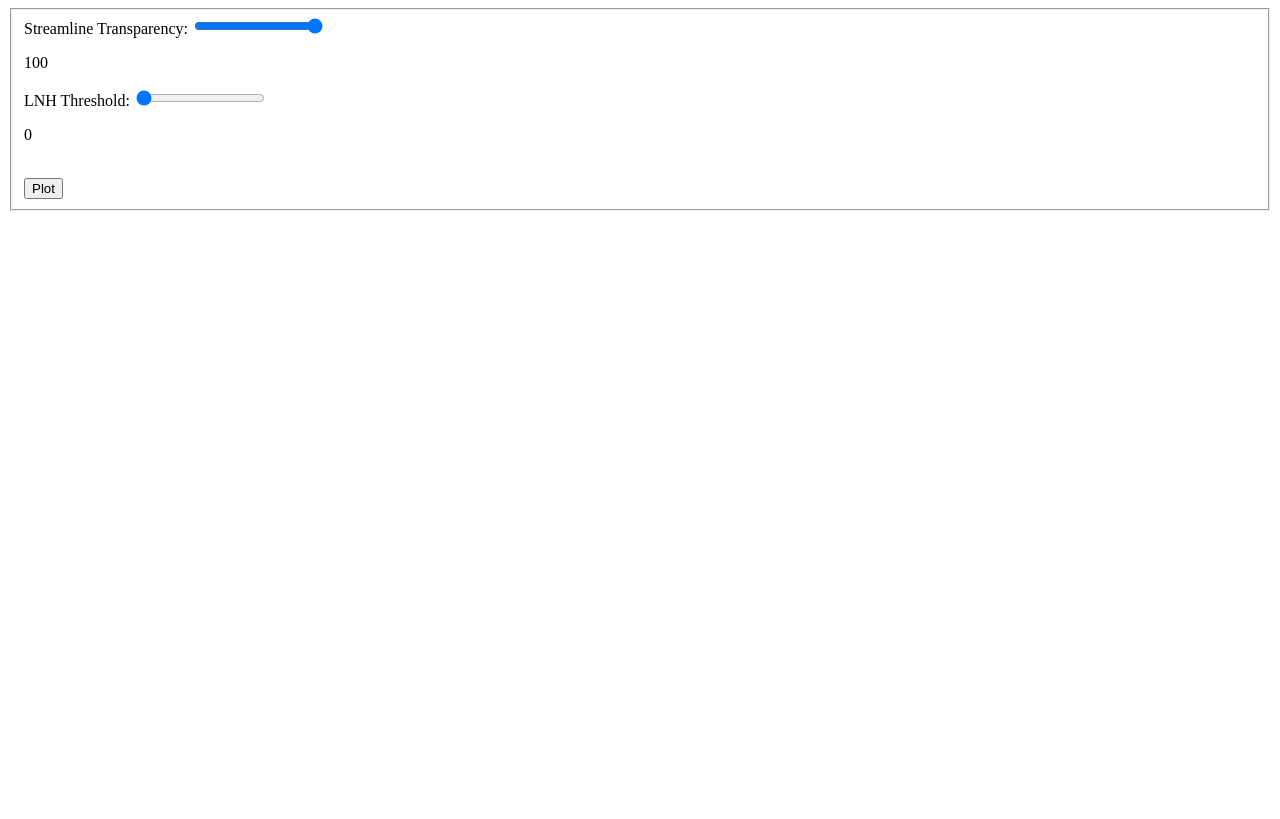
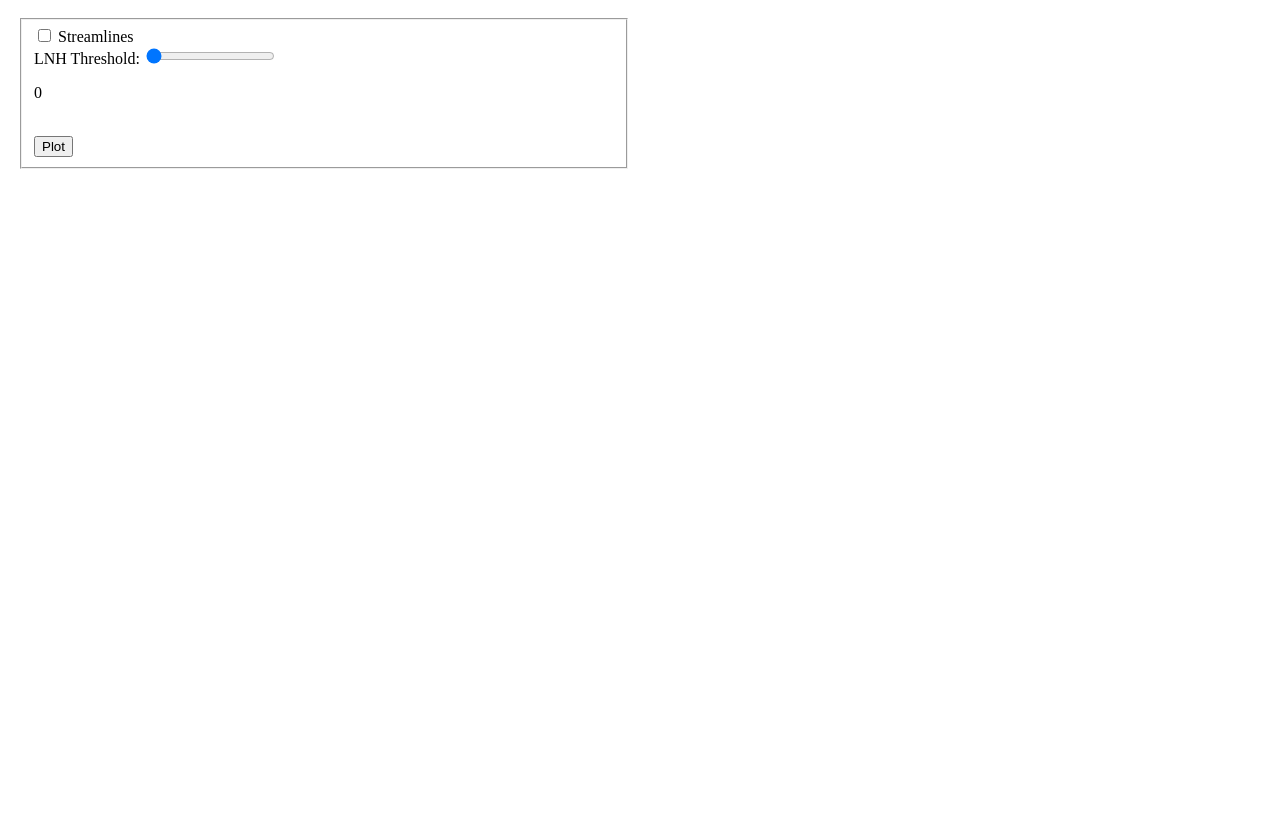
Before and after one commit to zainabhusain227/web-viz, a Flask app: page / in a window 1280 px wide. After the commit the page ends 169 px from the top, so only its background shows below. Run offline with Flask 2, Linux system fonts and the light colour scheme; some libraries are stand-ins or nearby versions.

Commit message:
Changed streamline to checkbox

```diff
--- a/app.py
+++ b/app.py
@@ -42,11 +42,12 @@ def get_img():
     # get the user selected mesh option
     meshtype = 'LNH'        #request.args.get('meshtype')
     #color = request.args.get('color')
-    style = request.args.get('style')
+    #style = request.args.get('style')
     #print(f"'{style}'")
-    op_percent=request.args.get('StreamlineTransparency')
-    op= int(op_percent)/100
+    #op_percent=request.args.get('StreamlineTransparency')
+    #op= int(op_percent)/100
 
+    Streamline_bool = request.args.get('Streamlines') == 'true'
     thresh_percent=request.args.get('LNH_Threshold')
     lnh_thresh= int(thresh_percent)/100
 
@@ -84,15 +85,15 @@ def get_img():
     neg_lnh= lnh_data.threshold(neg_lnh_thresh,invert=True)
 
     #plot the streamlines mesh
-    p.add_mesh(streamline_data, name="Streamlines",opacity=op)
+    if Streamline_bool== True:
+        p.add_mesh(streamline_data, name="Streamlines",opacity=1)
 
-    #plot the 2 meshes
-    p.add_mesh(pos_lnh, name="lnh_pos", color='red', opacity=1)
-    p.add_mesh(neg_lnh, name="lnh_neg", color='blue',opacity=1)
+    if (lnh_thresh<1):  #lnh will only be plotted when the threshold is below 1, otherwise there is a risk of error from attempting to plot empty mesh
+        #plot the 2 meshes
+        p.add_mesh(pos_lnh, name="lnh_pos", color='red', opacity=1)
+        p.add_mesh(neg_lnh, name="lnh_neg", color='blue',opacity=1)
 
-    #if anti_aliasing:
-    #    p.enable_anti_aliasing()
-    p.background_color = 'white'
+    p.background_color = 'gray'
     p.export_html(filepath)
     return os.path.join('images', filename)
 
--- a/templates/index.html
+++ b/templates/index.html
@@ -1,70 +1,54 @@
 <html>
   <head>
     <script src="https://ajax.googleapis.com/ajax/libs/jquery/3.1.1/jquery.min.js"></script>
+    <style>
+      * {
+        box-sizing: border-box;
+      }
+
+      /* Create two equal columns that floats next to each other */
+      .column {
+        float: left;
+        width: 50%;
+        padding: 10px;
+      }
+
+      /* Clear floats after the columns */
+      .row:after {
+        content: "";
+        display: table;
+        clear: both;
+      }
+      </style>
   </head>
    <body>
 
+    <div class="row">
+      <div class="column">
         <fieldset>
 
-       <!--<select style="background-color: #2596be" name="meshtype", id="meshtype" onchange="getState(this.value)">
-         <option>Select Mesh Type</option>
-         <option>LNH</option>
-         <option disabled="true" value="divider">-------------</option>
-
-       </select>-->
-
-       <!--<div class="slider">
-         <input type="range" min="0" max="100" value="50" id="LNHThreshValue" oninput="rangeValue.innerText = this.value">
-         <label for="LNHThreshValue">LNHThreshValue</label>
-       <div class="slider">
-         <input type="range" min="0" max="100" value="100" id="StreamlineOpValue" oninput="rangeValue.innerText = this.value">
-         <label for="StreamlineOpValue">StreamlineOpValue</label>
-       </div>-->
-       <div class="item">
-        <label for="StreamlineTransparency"> Streamline Transparency:</label>
-        <input type="range" min="0" max="100" value="100" id="StreamlineTransparency" name="StreamlineTransparency" oninput="StreamlineValue.innerText = this.value">
-        <p id="StreamlineValue">100</p>
-      </div>
-      <div class="item">
-        <label for="LNH_Threshold"> LNH Threshold:</label>
-        <input type="range" min="0" max="99" value="0" id="LNH_Threshold" name="LNH_Threshold" oninput="LNHValue.innerText = this.value">
-        <p id="LNHValue">0</p>
-      </div>
-       <!--<div class="item">
-         <input type="checkbox" id="show_edges">
-         <label for="show_edges">Show Edges</label>
-       </div>
-       <div class="item">
-         <input type="checkbox" id="lighting" checked>
-         <label for="lighting">Lighting</label>
-       </div>
-       <div class="item">
-         <input type="checkbox" id="pbr" checked>
-         <label for="pbr">Physically Based Rendering</label>
-       </div>
-       <div class="item">
-         <input type="checkbox" id="anti_aliasing" checked>
-         <label for="anti_aliasing">Anti-Aliasing</label>
-       </div>
-       <label for="colorpicker">Color Picker:</label>
-       <input type="color" id="colorpicker" value="#a4b2ba">
-       <div>
-         Style:
-         <input type="radio" class="style" name="style" value="points" /> Points
-         <input type="radio" class="style" name="style" value="wireframe" /> Wireframe
-         <input type="radio" class="style" name="style" value="surface" checked/> Surface
-
-       </div>-->
-
+        <input type="checkbox" id="Streamlines">
+        <label for="Streamlines">Streamlines</label>
 
         <br>
+
+        <label for="LNH_Threshold"> LNH Threshold:</label>
+        <input type="range" min="0" max="100" value="0" id="LNH_Threshold" name="LNH_Threshold" oninput="LNHValue.innerText = this.value">
+        <p id="LNHValue">0</p>
+
+        <br>
+
         <button type='button' id ='retrieve'>Plot</button>
 
         </fieldset>
+      </div>
 
+      <div class="column">
         <iframe src="" height="600" width="600" title="PyVista" id="myimg" frameBorder="0" allowtransparency=yes scrolling=no>
          <p>Your browser does not support iframes.</p>
         </iframe>
+      </div>
+    </div>
 
    </body>
   <script>
@@ -75,14 +59,7 @@
            url: "{{ url_for ('get_img') }}",
            type: "GET",
            data: {
-               /*meshtype:       $('#meshtype option:selected').val(),
-               show_edges:    ($("#show_edges").is(":checked")),
-               lighting:      ($("#lighting").is(":checked")),
-               pbr:           ($("#pbr").is(":checked")),
-               color:          $('#colorpicker').val(),
-               style:          $(".style:checked").val(),*/
-               //anti_aliasing: ($("#anti_aliasing").is(":checked")),
-               StreamlineTransparency: $('#StreamlineTransparency').val(),
+               Streamlines:  ($("#Streamlines").is(":checked")),
                LNH_Threshold: $('#LNH_Threshold').val(),
 
            },
```
Lines whose indentation alone changed are shown as unchanged.
